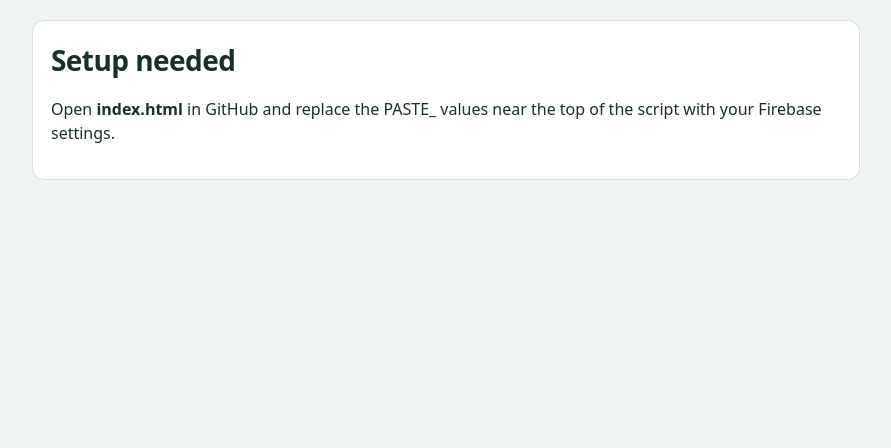
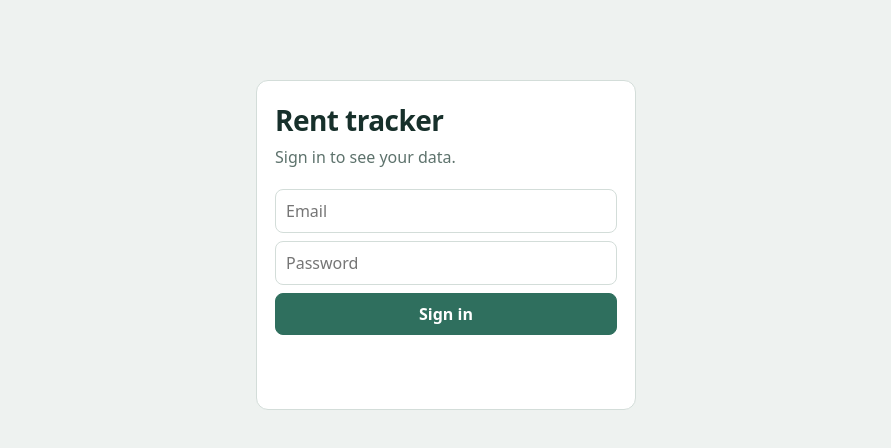
Before and after one commit to ROIEX/tenant, a plain HTML site: page index.html in a window 1280 px wide. Shown: the whole page, without its empty margins (194-1085 px from the left). Drawn offline with Linux system fonts and the light colour scheme; no server answers.

Commit message:
Update index.html
added firebase values

```diff
--- a/index.html
+++ b/index.html
@@ -113,10 +113,10 @@ button.x{border:0;background:none;color:var(--muted);font-size:18px;padding:2px
 <script>
 // 1) PASTE YOUR FIREBASE SETTINGS HERE (from Firebase console > Project settings > Your apps)
 var firebaseConfig={
-  apiKey:"PASTE_API_KEY",
-  authDomain:"PASTE_PROJECT_ID.firebaseapp.com",
-  projectId:"PASTE_PROJECT_ID",
-  appId:"PASTE_APP_ID"
+  apiKey:"AIzaSyBWdf39wZqtUahz7C_ZtuxXn3g93LwXvlU",
+  authDomain:"tenant-db-3b54b.firebaseapp.com",
+  projectId:"tenant-db-3b54b",
+  appId:"1:788401162679:web:77dd3bbce4fdf42bc3c032"
 };
 
 (function(){
```
